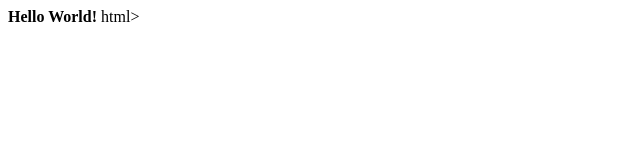
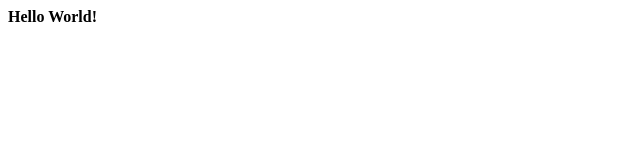
Before and after one commit to muchmk15/smuch738.github.io, a plain HTML site: page index.html in a window 1280 px wide. Shown: the full height of the page, 0-640 px from the left. Drawn offline with Linux system fonts and the light colour scheme.

Commit message:
Update index.html

```diff
--- a/index.html
+++ b/index.html
@@ -7,4 +7,4 @@
   <body>
     <strong>Hello World!</strong>
   </body>
-html>
+<html>
```
